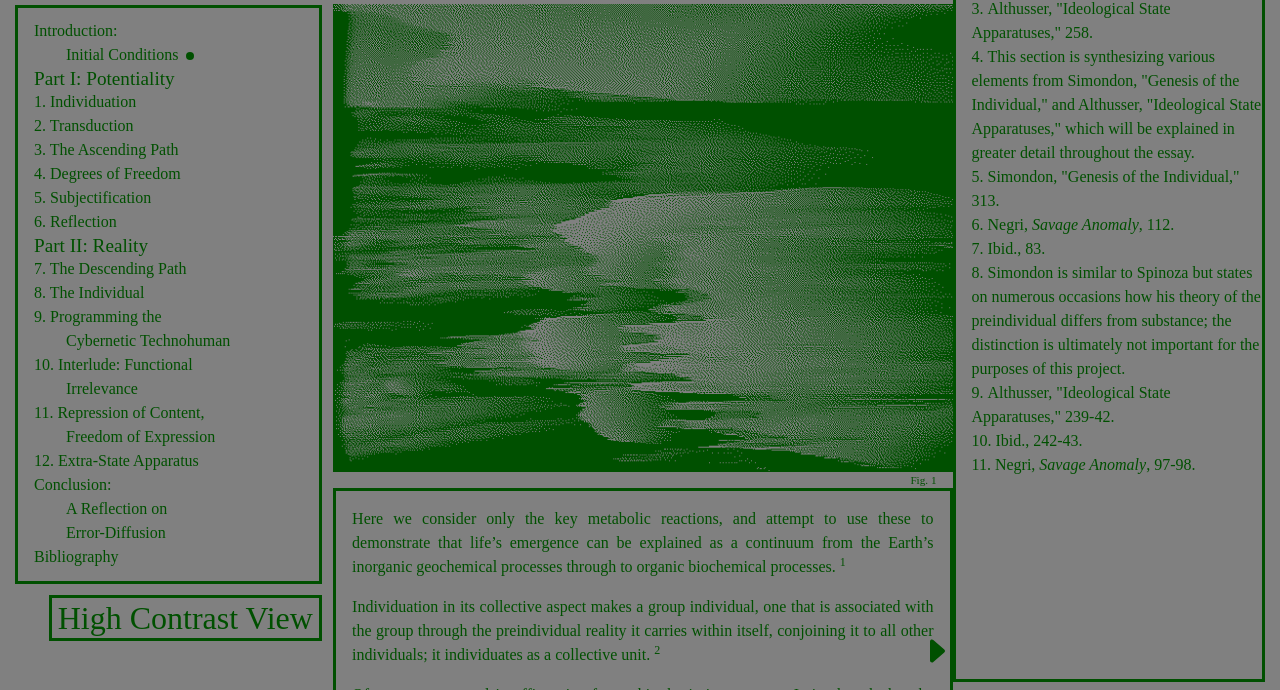
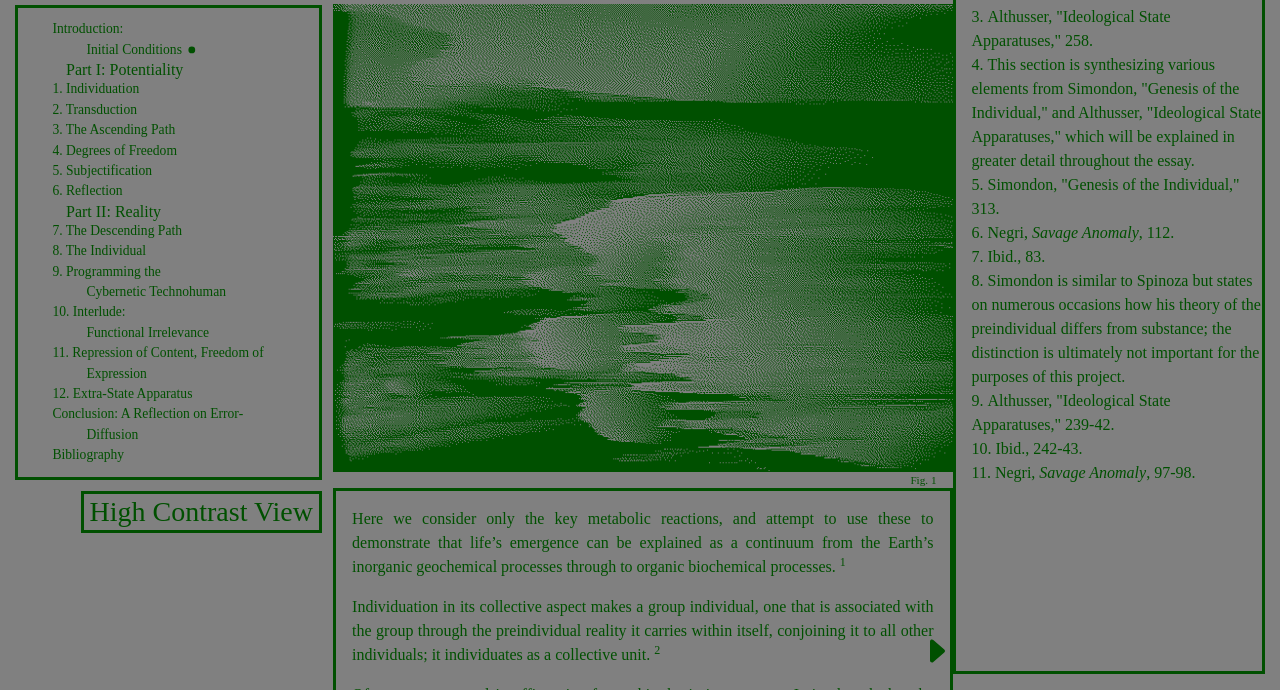
Before and after one commit to bibiqiqi/Ryne_Heslin_Thesis, a website: page index.html in a window 1280 px wide. Shown: the part 110-800 px from the top of the page. Drawn offline with nearby package versions, Linux system fonts and the light colour scheme.

Commit message:
fixed header and responsive issue

```diff
--- a/index.html
+++ b/index.html
@@ -17,7 +17,7 @@
             <h1 class="toc-title green-border green-background">On the Individual<br>Metaphysics & Politics</h1>
             <ul id="toc-list" class="green-text green-border">
               <li id="toc-intro" >Introduction:
-                <br/><span class="tab">Initial Conditions</span>
+                <br> Initial Conditions
                 <svg class="bi bi-circle-fill" width="1em" height="1em" viewBox="0 0 16 16" fill="currentColor" xmlns="http://www.w3.org/2000/svg">
                   <circle cx="8" cy="7" r="4"/>
                 </svg>
@@ -65,19 +65,19 @@
                 </svg>
               </li>
               <li id="toc-chapter9">9. Programming the
-                <br/><span class="tab">Cybernetic Technohuman
+                <br>
+                Cybernetic Technohuman
                   <svg class="bi bi-circle-fill hidden" width="1em" height="1em" viewBox="0 0 16 16" fill="currentColor" xmlns="http://www.w3.org/2000/svg">
                     <circle cx="8" cy="7" r="4"/>
                   </svg>
               </li>
-              <li id="toc-chapter10">10. Interlude: Functional
-                <br/><span class="tab">Irrelevance
+              <li id="toc-chapter10">10. Interlude:
+                <br> Functional Irrelevance
                   <svg class="bi bi-circle-fill hidden" width="1em" height="1em" viewBox="0 0 16 16" fill="currentColor" xmlns="http://www.w3.org/2000/svg">
                     <circle cx="8" cy="7" r="4"/>
                   </svg>
               </li>
-              <li id="toc-chapter11">11. Repression of Content,
-                <br/><span class="tab">Freedom of Expression
+              <li id="toc-chapter11">11. Repression of Content, Freedom of Expression
                   <svg class="bi bi-circle-fill hidden" width="1em" height="1em" viewBox="0 0 16 16" fill="currentColor" xmlns="http://www.w3.org/2000/svg">
                     <circle cx="8" cy="7" r="4"/>
                   </svg>
@@ -88,8 +88,7 @@
                 </svg>
               </li>
               <li id="toc-chapter13">Conclusion:
-                <br/><span class="tab">A Reflection on
-                <br/><span class="tab">Error-Diffusion
+                A Reflection on Error-Diffusion
                   <svg class="bi bi-circle-fill hidden" width="1em" height="1em" viewBox="0 0 16 16" fill="currentColor" xmlns="http://www.w3.org/2000/svg">
                     <circle cx="8" cy="7" r="4"/>
                   </svg>
--- a/main.css
+++ b/main.css
@@ -47,7 +47,7 @@ ul {
 }
 
 #main-text::-webkit-scrollbar,
-#citations div::-webkit-scrollbar {
+#citations div::-webkit-scrollbar
   width: .7rem;
 }
 
@@ -138,6 +138,8 @@ ul {
   font-size: 1rem;
   cursor: pointer;
   text-align: left;
+  padding-left: 1.5em;
+  text-indent: -2.5em;
 }
 
 #toc-list h3 {
@@ -485,7 +487,7 @@ ul {
 @media (min-width: 768px) {
   .toc-title,
   .chapter div:first-child {
-    height: 12vh;
+    height: 10vh;
   }
 
   .tab {
@@ -502,6 +504,7 @@ ul {
   }
   #citations div {
     height: 20%;
+    padding-top: .5rem;
   }
 
   #tab-of-contents {
@@ -509,7 +512,7 @@ ul {
   }
 
   #toc-list {
-    padding-left: 1rem
+    padding-left: 2rem;
   }
 
   #main-text h1,
@@ -529,16 +532,39 @@ ul {
     height: 100%
   }
 
-  h1 {
+  .toc-title,
+  .chapter div:first-child {
+    height: 12vh;
+  }
+
+  #main-text h1,
+  #tab-of-contents button h1 {
     font-size: 1.75rem !important;
   }
 
-  #citations div {
-    height: 98%;
+  #toc-list {
+    padding-left: 3rem;
+    padding-right: 2rem;
+  }
+
+  #toc-list li {
+    font-size: .85rem
+  }
+
+  #toc-list h3 {
+    font-size: 1rem;
+  }
+
+  .toc-title {
+    font-size: 1.75rem !important;
   }
 
   #citations {
     margin: 0;
+  }
+
+  #citations div {
+    height: 97%
   }
 
   .right-page-turn,
--- a/package.json
+++ b/package.json
@@ -16,8 +16,6 @@
     "url": "https://github.com/bibiqiqi/Ryne_Heslin_Thesis/issues"
   },
   "homepage": "https://github.com/bibiqiqi/Ryne_Heslin_Thesis#readme",
-  "dependencies": {
-    "http-server": "^0.12.3"
-  },
+  "dependencies": {},
   "description": ""
 }
```
Also changed, not shown: 1 other file.
